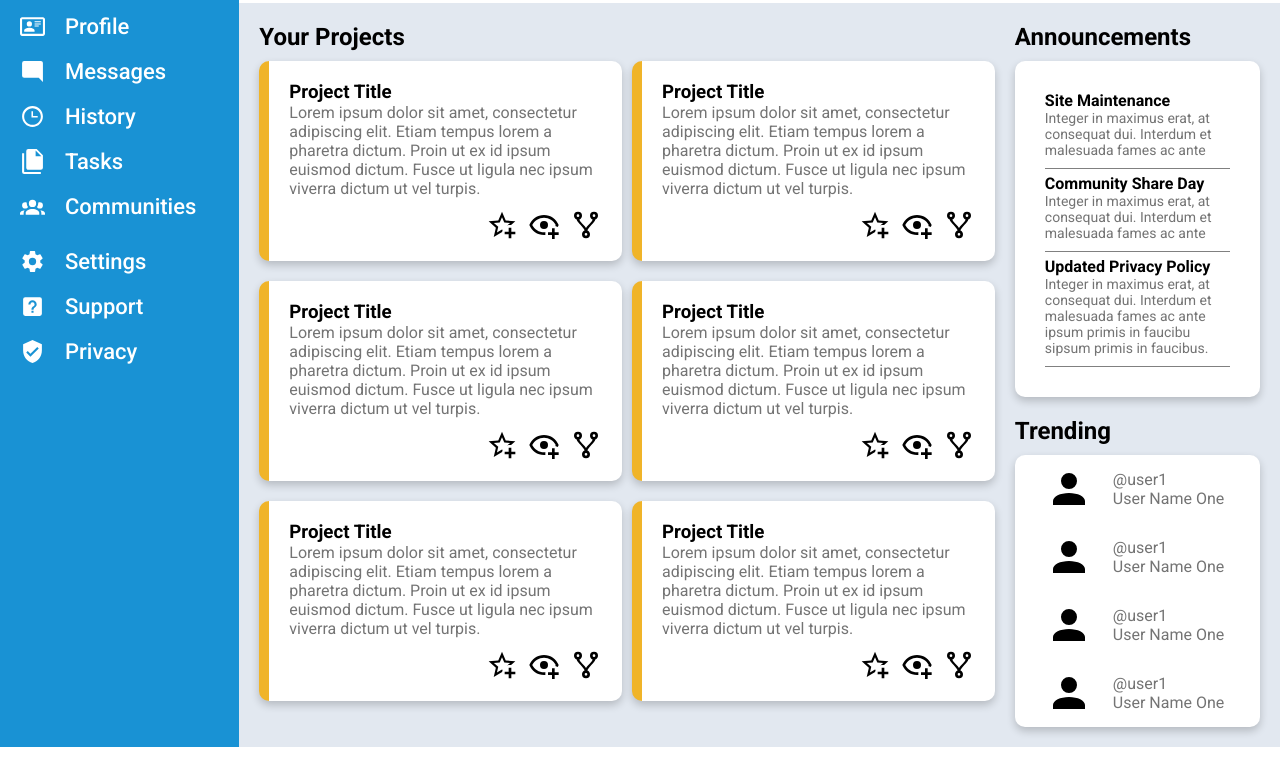
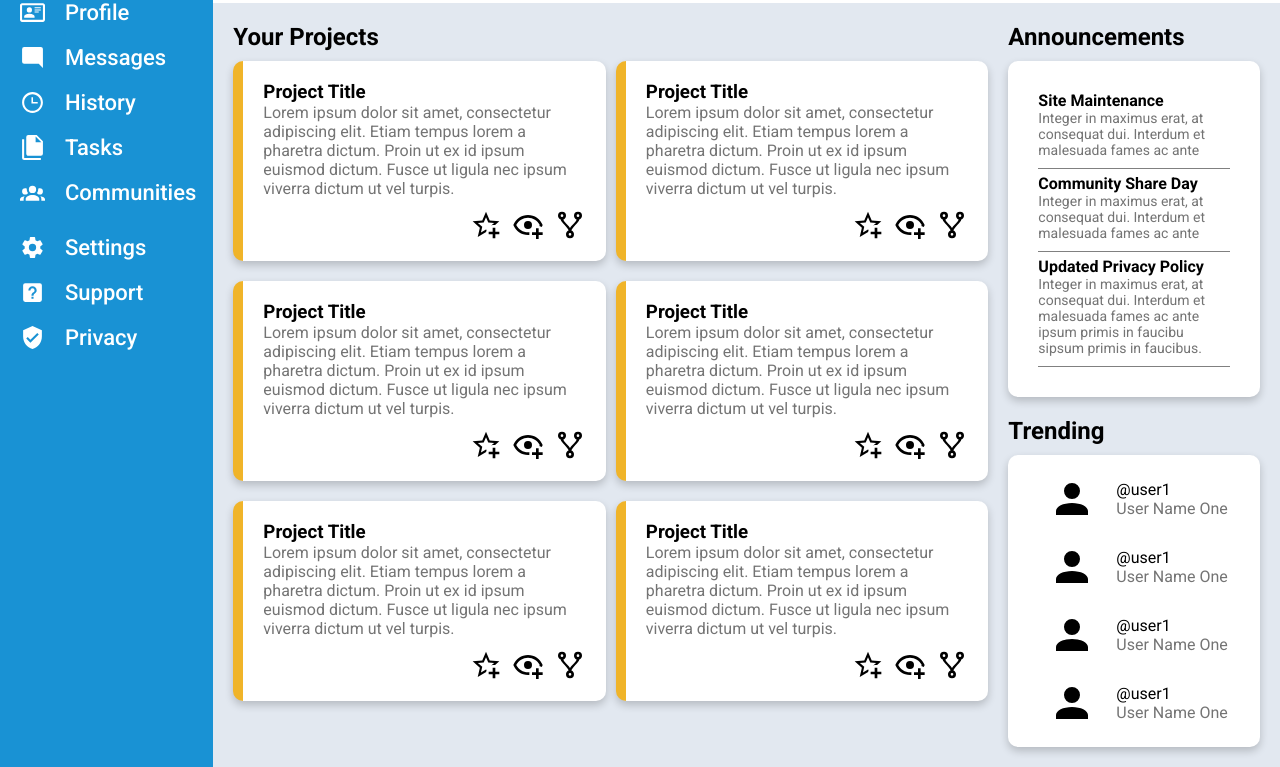
Before and after one commit to aditya-anande/admin-dashboard, a plain HTML site: page index.html in a window 1280 px wide. Shown: the part 123-890 px from the top of the page. Drawn offline with Linux system fonts and the light colour scheme.

Commit message:
completed

```diff
--- a/index.html
+++ b/index.html
@@ -179,29 +179,29 @@
                     <div>
                         <img src="./images/account.svg" alt="account">
                         <div class="trending-user">
-                            <p class="user-handle">@user1</p>
-                            <p>User Name One</p>
+                            <p>@user1</p>
+                            <p class="user-handle">User Name One</p>
                         </div>
                     </div>
                     <div>
                         <img src="./images/account.svg" alt="account">
                         <div class="trending-user">
-                            <p class="user-handle">@user1</p>
-                            <p>User Name One</p>
+                            <p>@user1</p>
+                            <p class="user-handle">User Name One</p>
                         </div>
                     </div>
                     <div>
                         <img src="./images/account.svg" alt="account">
                         <div class="trending-user">
-                            <p class="user-handle">@user1</p>
-                            <p>User Name One</p>
+                            <p>@user1</p>
+                            <p class="user-handle">User Name One</p>
                         </div>
                     </div>
                     <div>
                         <img src="./images/account.svg" alt="account">
                         <div class="trending-user">
-                            <p class="user-handle">@user1</p>
-                            <p>User Name One</p>
+                            <p>@user1</p>
+                            <p class="user-handle">User Name One</p>
                         </div>
                     </div>
                 </div>
--- a/styles.css
+++ b/styles.css
@@ -39,7 +39,6 @@
 }
 
 .sidebar {
-
     grid-row:1/3;
     display: grid;
     grid-template-columns: 1fr;
@@ -55,6 +54,10 @@
     display: flex;
     align-items: center;
     gap: 20px;
+
+}
+
+.logo h1 {
     font-size: 24px;
 }
 
@@ -178,7 +181,7 @@
 
 }
 
-.project-box p, .announcements-box p, .trending-box p {
+.project-box p, .announcements-box p {
     color: #747474;
 }
 
@@ -238,7 +241,7 @@
 .trending-box {
     display: grid;
     gap: 20px;
-    padding: 10px;
+    padding: 20px;
     margin-top: 10px;
 
 }
@@ -255,5 +258,5 @@
 }
 
 .user-handle {
-    color: #000;
+    color: #747474;
 }
```
